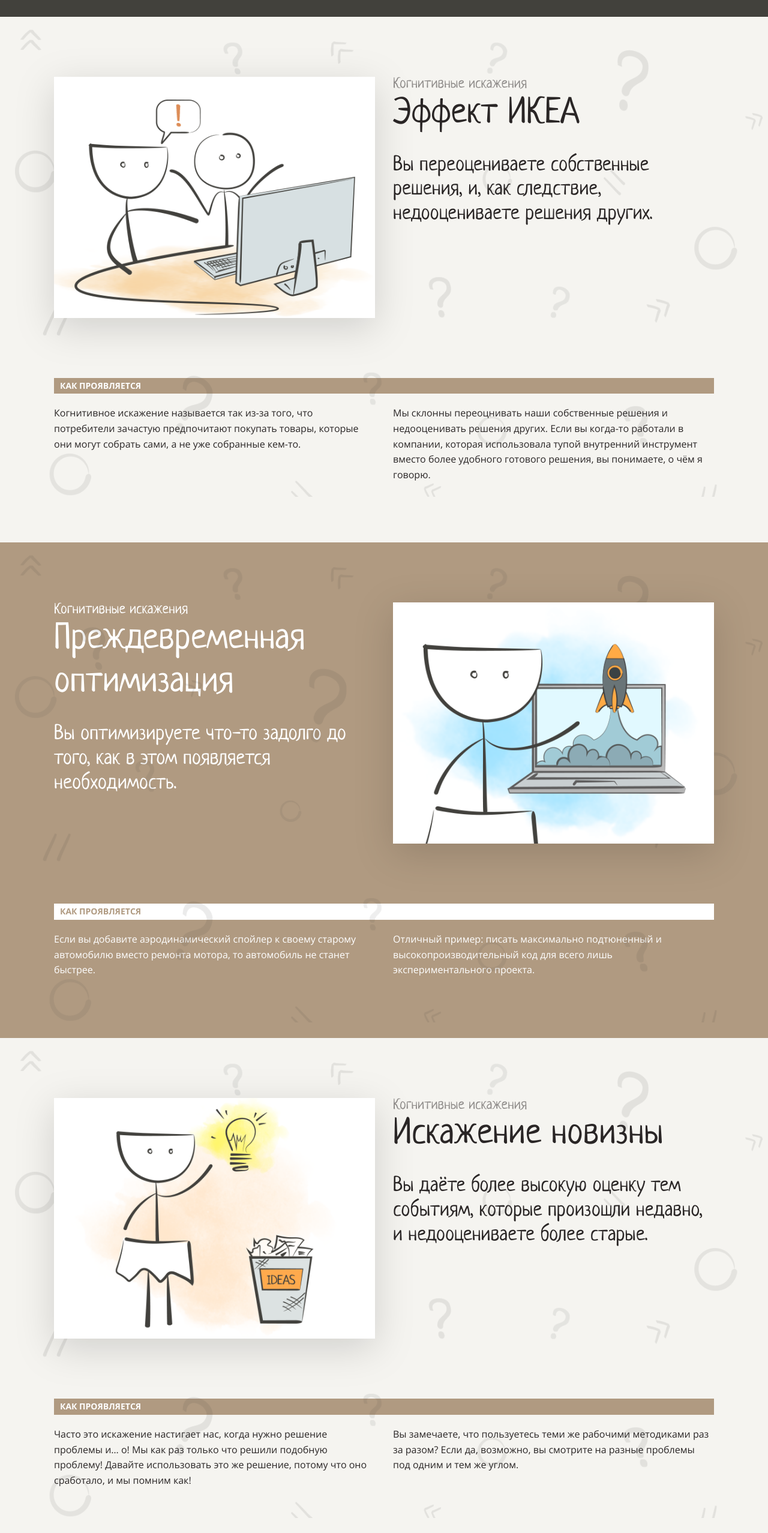
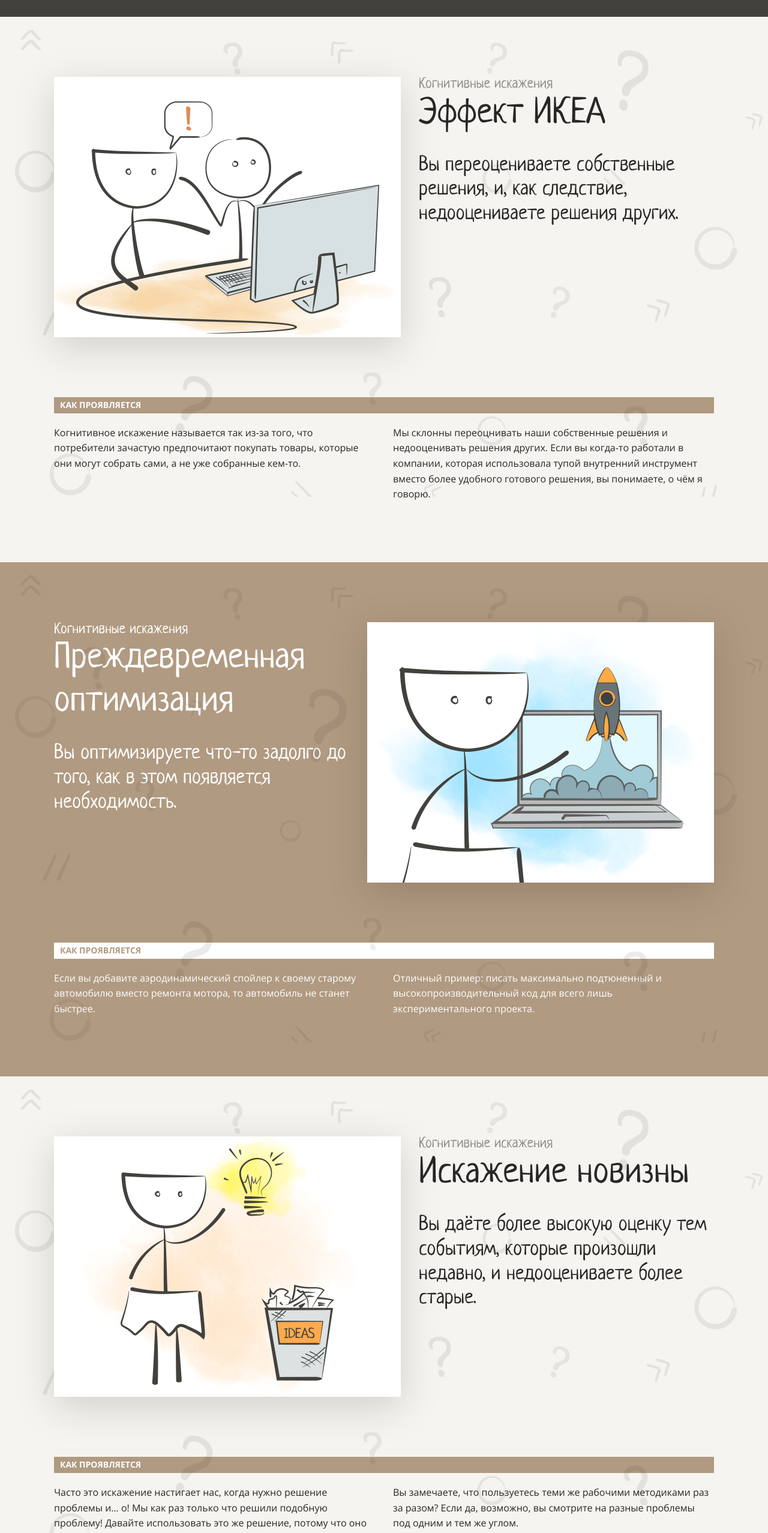
Before and after one commit to paalso/layout-designer-project-lvl1, a website: page src/index.html in a window 1280 px wide. Shown: the part 2700-5255 px from the top of the page at 60% size. Drawn offline with Linux system fonts and the light colour scheme.

Commit message:
Fix errors: change the markup for the .biase-block

```diff
--- a/src/index.html
+++ b/src/index.html
@@ -87,8 +87,8 @@
 
     <section id="ikea-effect" class="biase-block light-theme question-background">
       <div class="container">
-        <div class="d-flex justify-between columns-container-2">
-          <img src="img/1.png" class="ikea-effect-img shadow" alt="Два чувака прифигевают от компа">
+        <div class="d-flex justify-between">
+          <img src="img/1.png" class="ikea-effect-img shadow mr-30" alt="Два чувака прифигевают от компа">
           <header class="font-neucha">
             <div class="running-head">Когнитивные искажения</div>
             <h2 class="mb-30">Эффект ИКЕА</h2>
@@ -115,8 +115,8 @@
 
     <section id="premature-optimization" class="biase-block dark-theme question-background">
       <div class="container">
-        <div class="d-flex justify-between columns-container-2">
-          <header class="biase-block-header font-neucha">
+        <div class="d-flex justify-between">
+          <header class="biase-block-header font-neucha mr-30">
             <div class="running-head">Когнитивные искажения</div>
             <h2 class=" mb-30">Преждевременная оптимизация</h2>
             <div class="biase-thesis">Вы оптимизируете что-то задолго до того, как в этом появляется необходимость.
@@ -140,8 +140,8 @@
 
     <section id="distortion-of-novelty" class="biase-block light-theme question-background">
       <div class="container">
-        <div class="d-flex justify-between columns-container-2">
-          <img src="img/3.png" class="ikea-effect-img shadow" alt="Чувак с лампочкой">
+        <div class="d-flex justify-between">
+          <img src="img/3.png" class="ikea-effect-img shadow mr-30" alt="Чувак с лампочкой">
           <header class="font-neucha">
             <div class="running-head">Когнитивные искажения</div>
             <h2 class="mb-30">Искажение новизны</h2>
@@ -165,8 +165,8 @@
 
     <section id="hyperbolic-depreciation" class="biase-block dark-theme question-background">
       <div class="container">
-        <div class="d-flex justify-between columns-container-2">
-          <header class="biase-block-header font-neucha">
+        <div class="d-flex justify-between">
+          <header class="biase-block-header font-neucha mr-30">
             <div class="running-head">Когнитивные искажения</div>
             <h2 class=" mb-30">Гиперболическое обесценивание</h2>
             <div class="biase-thesis">Вы гонитесь за немедленной маленькой выгодой и игнорируете более крупную,
@@ -192,8 +192,8 @@
 
     <section id="errors-in-planning" class="biase-block light-theme question-background">
       <div class="container">
-        <div class="d-flex justify-between columns-container-2">
-          <img src="img/5.png" class="ikea-effect-img shadow" alt="Чувак планирует">
+        <div class="d-flex justify-between">
+          <img src="img/5.png" class="ikea-effect-img shadow mr-30" alt="Чувак планирует">
           <header class="biase-block-header font-neucha">
             <div class="running-head">Когнитивные искажения</div>
             <h2 class=" mb-30">Ошибка планирования</h2>
--- a/src/styles/basic/atomic.css
+++ b/src/styles/basic/atomic.css
@@ -45,6 +45,10 @@
 
 .mb-30 {
   margin-bottom: 30px;
+}
+
+.mr-30 {
+  margin-right: 30px;
 }
 
 .font-neucha {
--- a/src/styles/biase-block.css
+++ b/src/styles/biase-block.css
@@ -1,7 +1,6 @@
 @import "basic/colors.css";
 
 .biase-block img {
-  max-width: 100%;
   margin-bottom: 100px;
 }
 
```
